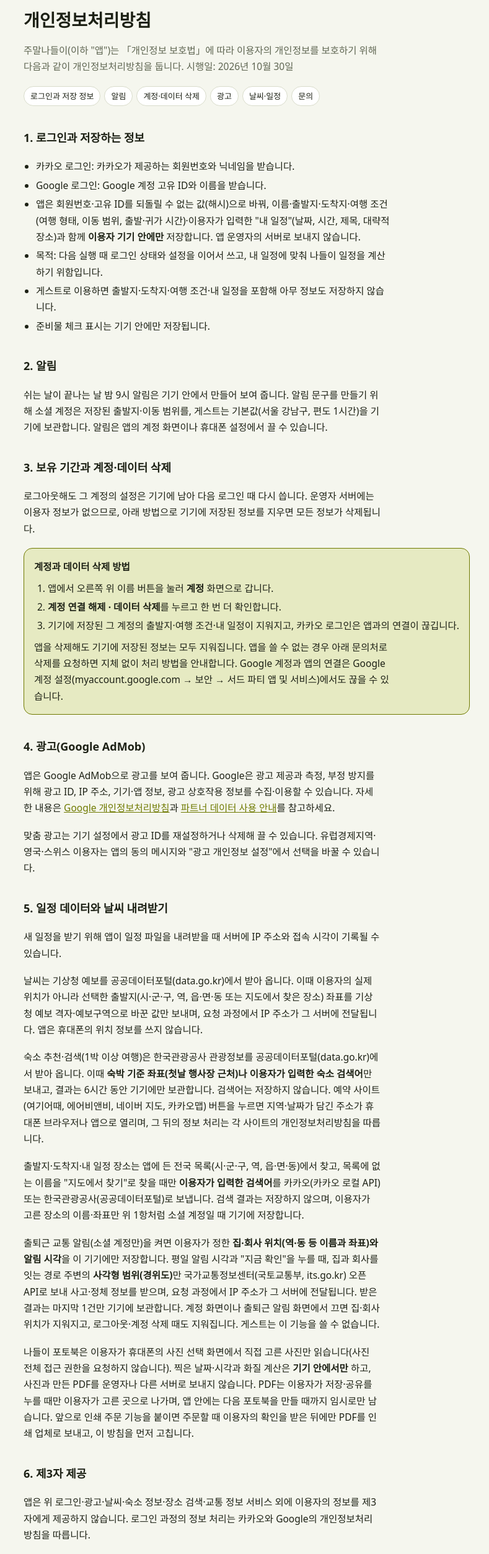
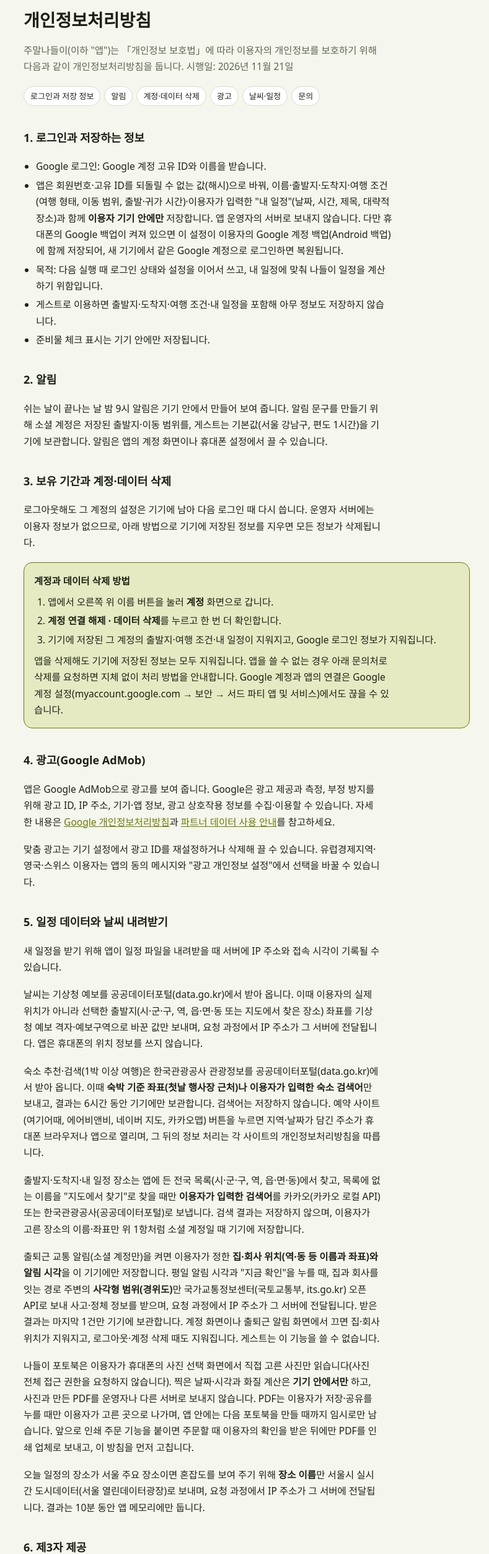
Before and after one commit to tlsgusdlf33/tlsgusdlf33.github.io, a plain HTML site: page jumalnadeuli-privacy.html in a window 1280 px wide. Shown: the part 65-2572 px from the top of the page at 62% size, without its empty margins (242-1031 px from the left). Drawn offline with Linux system fonts and the light colour scheme.

Commit message:
주말나들이 개인정보처리방침 갱신 (구글 로그인만, 백업, 시행일 2026-11-21)
Co-Authored-By: Claude Opus 5.5 <noreply@anthropic.com>
Claude-Session: https://claude.ai/code/session_01Eds9eFJn2dFHhadQFajQqV

```diff
--- a/jumalnadeuli-privacy.html
+++ b/jumalnadeuli-privacy.html
@@ -37,16 +37,15 @@ ol.steps { margin: 0; padding-left: 22px; display: flex; flex-direction: column;
 <div class="wrap">
   <span class="brand"><i aria-hidden="true"></i>주말나들이 · 아이와 가는 주말·휴일 나들이 앱</span>
   <h1>개인정보처리방침</h1>
-  <p class="lead">주말나들이(이하 "앱")는 「개인정보 보호법」에 따라 이용자의 개인정보를 보호하기 위해 다음과 같이 개인정보처리방침을 둡니다. 시행일: 2026년 10월 30일</p>
+  <p class="lead">주말나들이(이하 "앱")는 「개인정보 보호법」에 따라 이용자의 개인정보를 보호하기 위해 다음과 같이 개인정보처리방침을 둡니다. 시행일: 2026년 11월 21일</p>
   <nav class="toc" aria-label="목차">
     <a href="#login">로그인과 저장 정보</a><a href="#notify">알림</a><a href="#delete">계정·데이터 삭제</a><a href="#ads">광고</a><a href="#weather">날씨·일정</a><a href="#contact">문의</a>
   </nav>
 
   <h2 id="login">1. 로그인과 저장하는 정보</h2>
   <ul>
-    <li>카카오 로그인: 카카오가 제공하는 회원번호와 닉네임을 받습니다.</li>
     <li>Google 로그인: Google 계정 고유 ID와 이름을 받습니다.</li>
-    <li>앱은 회원번호·고유 ID를 되돌릴 수 없는 값(해시)으로 바꿔, 이름·출발지·도착지·여행 조건(여행 형태, 이동 범위, 출발·귀가 시간)·이용자가 입력한 "내 일정"(날짜, 시간, 제목, 대략적 장소)과 함께 <strong>이용자 기기 안에만</strong> 저장합니다. 앱 운영자의 서버로 보내지 않습니다.</li>
+    <li>앱은 회원번호·고유 ID를 되돌릴 수 없는 값(해시)으로 바꿔, 이름·출발지·도착지·여행 조건(여행 형태, 이동 범위, 출발·귀가 시간)·이용자가 입력한 "내 일정"(날짜, 시간, 제목, 대략적 장소)과 함께 <strong>이용자 기기 안에만</strong> 저장합니다. 앱 운영자의 서버로 보내지 않습니다. 다만 휴대폰의 Google 백업이 켜져 있으면 이 설정이 이용자의 Google 계정 백업(Android 백업)에 함께 저장되어, 새 기기에서 같은 Google 계정으로 로그인하면 복원됩니다.</li>
     <li>목적: 다음 실행 때 로그인 상태와 설정을 이어서 쓰고, 내 일정에 맞춰 나들이 일정을 계산하기 위함입니다.</li>
     <li>게스트로 이용하면 출발지·도착지·여행 조건·내 일정을 포함해 아무 정보도 저장하지 않습니다.</li>
     <li>준비물 체크 표시는 기기 안에만 저장됩니다.</li>
@@ -62,7 +61,7 @@ ol.steps { margin: 0; padding-left: 22px; display: flex; flex-direction: column;
     <ol class="steps">
       <li>앱에서 오른쪽 위 이름 버튼을 눌러 <b>계정</b> 화면으로 갑니다.</li>
       <li><b>계정 연결 해제 · 데이터 삭제</b>를 누르고 한 번 더 확인합니다.</li>
-      <li>기기에 저장된 그 계정의 출발지·여행 조건·내 일정이 지워지고, 카카오 로그인은 앱과의 연결이 끊깁니다.</li>
+      <li>기기에 저장된 그 계정의 출발지·여행 조건·내 일정이 지워지고, Google 로그인 정보가 지워집니다.</li>
     </ol>
     <p>앱을 삭제해도 기기에 저장된 정보는 모두 지워집니다. 앱을 쓸 수 없는 경우 아래 문의처로 삭제를 요청하면 지체 없이 처리 방법을 안내합니다. Google 계정과 앱의 연결은 Google 계정 설정(myaccount.google.com → 보안 → 서드 파티 앱 및 서비스)에서도 끊을 수 있습니다.</p>
   </div>
@@ -78,9 +77,10 @@ ol.steps { margin: 0; padding-left: 22px; display: flex; flex-direction: column;
   <p>출발지·도착지·내 일정 장소는 앱에 든 전국 목록(시·군·구, 역, 읍·면·동)에서 찾고, 목록에 없는 이름을 "지도에서 찾기"로 찾을 때만 <strong>이용자가 입력한 검색어</strong>를 카카오(카카오 로컬 API) 또는 한국관광공사(공공데이터포털)로 보냅니다. 검색 결과는 저장하지 않으며, 이용자가 고른 장소의 이름·좌표만 위 1항처럼 소셜 계정일 때 기기에 저장합니다.</p>
   <p>출퇴근 교통 알림(소셜 계정만)을 켜면 이용자가 정한 <strong>집·회사 위치(역·동 등 이름과 좌표)와 알림 시각</strong>을 이 기기에만 저장합니다. 평일 알림 시각과 "지금 확인"을 누를 때, 집과 회사를 잇는 경로 주변의 <strong>사각형 범위(경위도)</strong>만 국가교통정보센터(국토교통부, its.go.kr) 오픈API로 보내 사고·정체 정보를 받으며, 요청 과정에서 IP 주소가 그 서버에 전달됩니다. 받은 결과는 마지막 1건만 기기에 보관합니다. 계정 화면이나 출퇴근 알림 화면에서 끄면 집·회사 위치가 지워지고, 로그아웃·계정 삭제 때도 지워집니다. 게스트는 이 기능을 쓸 수 없습니다.</p>
   <p>나들이 포토북은 이용자가 휴대폰의 사진 선택 화면에서 직접 고른 사진만 읽습니다(사진 전체 접근 권한을 요청하지 않습니다). 찍은 날짜·시각과 화질 계산은 <strong>기기 안에서만</strong> 하고, 사진과 만든 PDF를 운영자나 다른 서버로 보내지 않습니다. PDF는 이용자가 저장·공유를 누를 때만 이용자가 고른 곳으로 나가며, 앱 안에는 다음 포토북을 만들 때까지 임시로만 남습니다. 앞으로 인쇄 주문 기능을 붙이면 주문할 때 이용자의 확인을 받은 뒤에만 PDF를 인쇄 업체로 보내고, 이 방침을 먼저 고칩니다.</p>
+  <p>오늘 일정의 장소가 서울 주요 장소이면 혼잡도를 보여 주기 위해 <strong>장소 이름</strong>만 서울시 실시간 도시데이터(서울 열린데이터광장)로 보내며, 요청 과정에서 IP 주소가 그 서버에 전달됩니다. 결과는 10분 동안 앱 메모리에만 둡니다.</p>
 
   <h2>6. 제3자 제공</h2>
-  <p>앱은 위 로그인·광고·날씨·숙소 정보·장소 검색·교통 정보 서비스 외에 이용자의 정보를 제3자에게 제공하지 않습니다. 로그인 과정의 정보 처리는 카카오와 Google의 개인정보처리방침을 따릅니다.</p>
+  <p>앱은 위 로그인·광고·날씨·숙소 정보·장소 검색·교통·혼잡도 정보 서비스 외에 이용자의 정보를 제3자에게 제공하지 않습니다. 로그인 과정의 정보 처리는 Google의 개인정보처리방침을 따릅니다.</p>
 
   <h2>7. 이용자의 권리</h2>
   <p>이용자는 개인정보 열람, 정정, 삭제, 처리정지를 요구할 수 있으며 아래 연락처로 요청하면 지체 없이 처리합니다.</p>
@@ -92,7 +92,7 @@ ol.steps { margin: 0; padding-left: 22px; display: flex; flex-direction: column;
   </div>
   <p>개인정보 침해 신고·상담: 개인정보침해신고센터(privacy.kisa.or.kr, 국번 없이 118)</p>
 
-  <p class="foot">이 방침은 2026년 10월 30일부터 적용됩니다. 내용이 바뀌면 이 페이지와 앱 안의 방침을 함께 고치고 시행일을 바꿉니다.</p>
+  <p class="foot">이 방침은 2026년 11월 21일부터 적용됩니다. 내용이 바뀌면 이 페이지와 앱 안의 방침을 함께 고치고 시행일을 바꿉니다.</p>
 </div>
 </body>
 </html>
```
